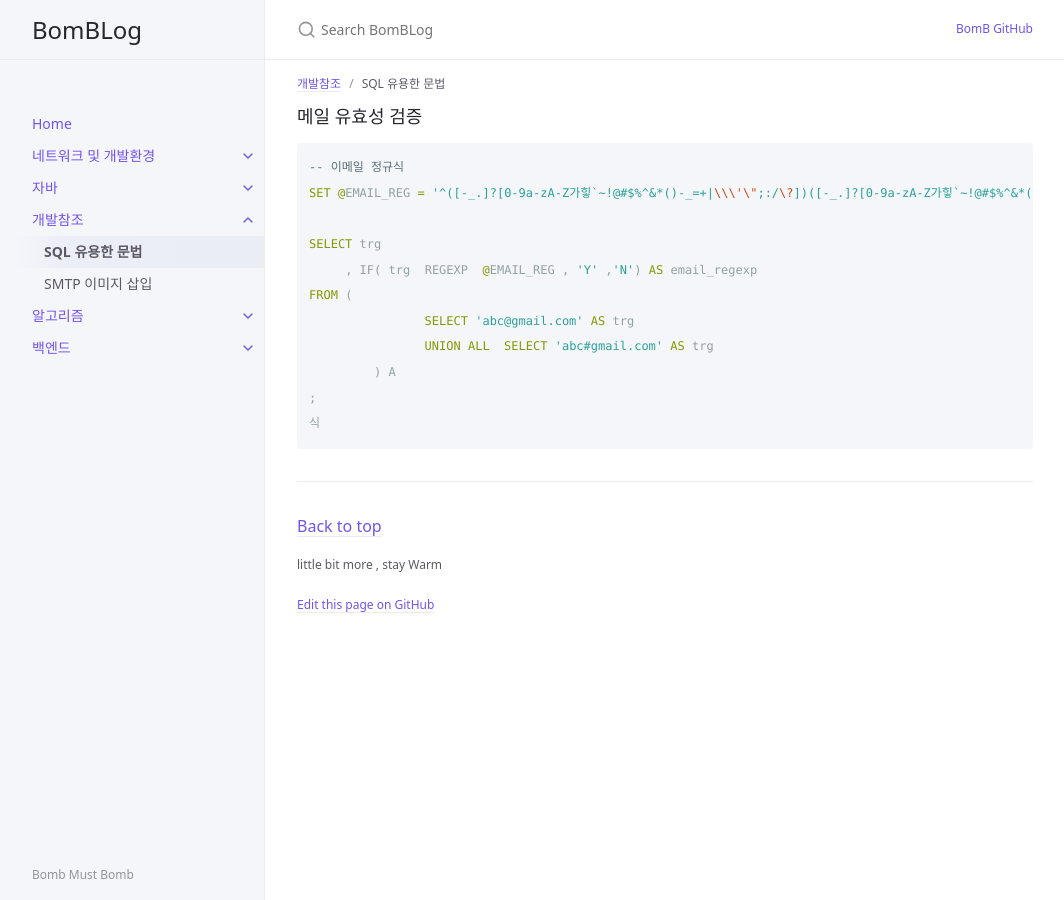
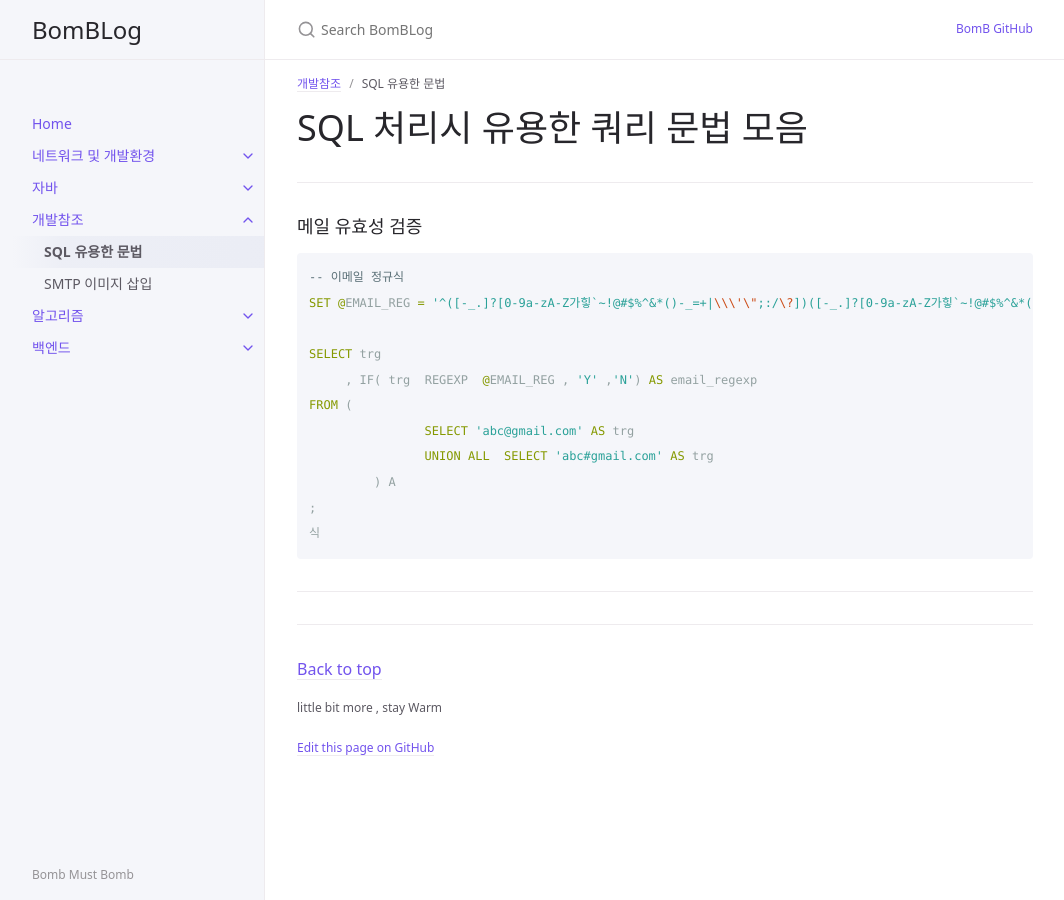
Before and after one commit to yongBomb90/yongBomb90.github.io, a Jekyll site: the page built from docs/develop/develop_02.md, in a window 1280 px wide. Shown: the whole page, without its empty margins (107-1171 px from the left). Built offline with Jekyll 4.4.1, drawn with Linux system fonts in a browser that asks for light colours; comment, search, counter and statistics services are not loaded.

Commit message:
Update develop_02.md

````diff
--- a/docs/develop/develop_02.md
+++ b/docs/develop/develop_02.md
@@ -4,6 +4,9 @@ title: SQL 유용한 문법
 parent: 개발참조
 nav_order: 0
 permalink: /develop/00
+---
+# SQL 처리시 유용한 쿼리 문법 모음
+
 ---
 
 ### 메일 유효성 검증
@@ -21,3 +24,5 @@ FROM (
 ;
 식
 ```
+
+---
````
